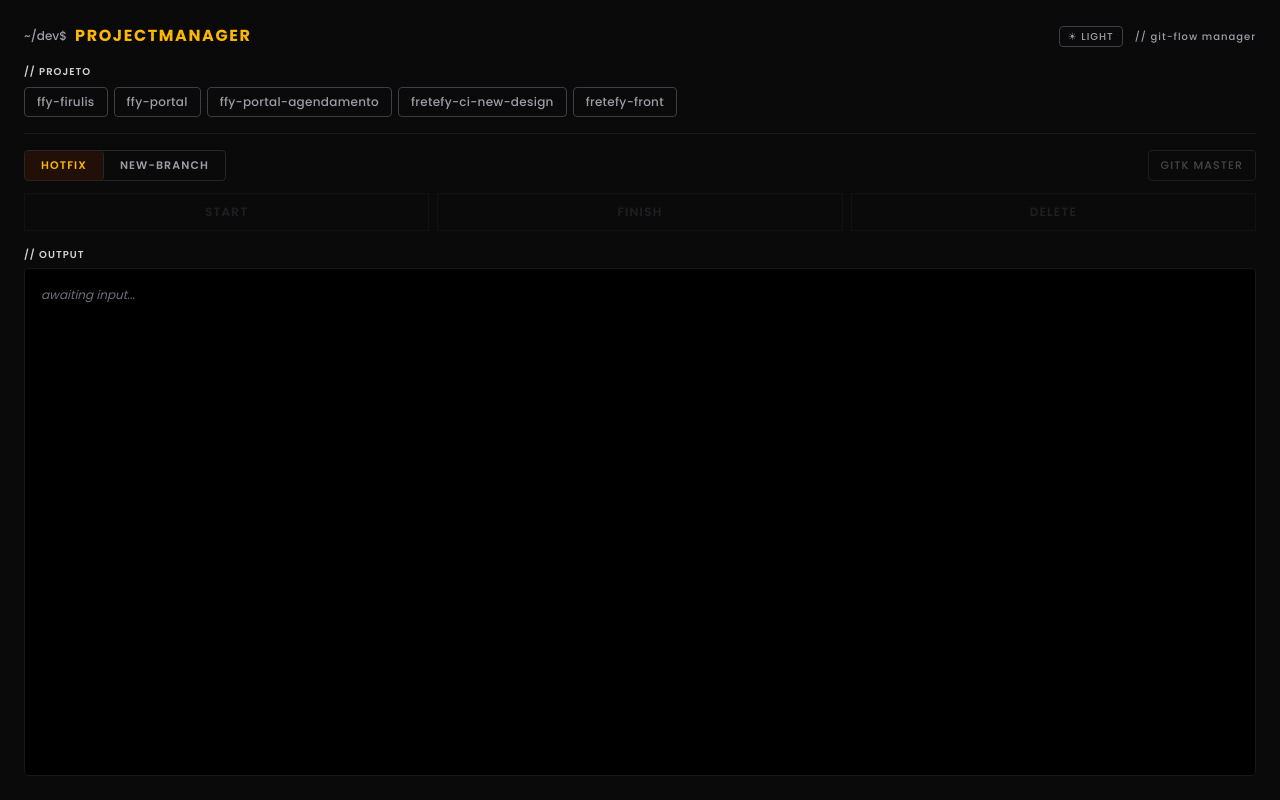
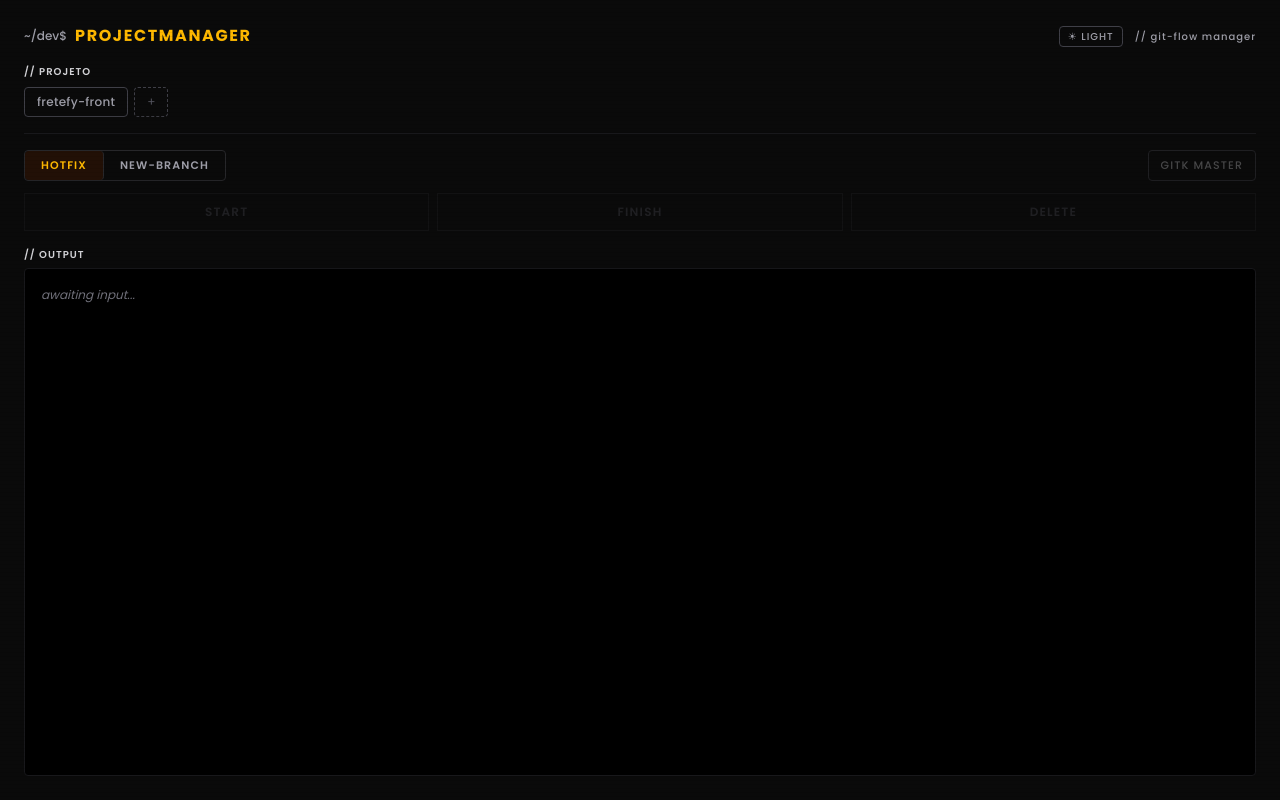
Before and after one commit to vssoares/hotfixGen, a React (Vite) app: page / in a window 1280 px wide. Built offline with nearby package versions, Linux system fonts and the light colour scheme.

Commit message:
add modal add project

```diff
--- a/electron/main.js
+++ b/electron/main.js
@@ -1,4 +1,4 @@
-const { app, BrowserWindow, ipcMain } = require('electron')
+const { app, BrowserWindow, ipcMain, dialog } = require('electron')
 const path = require('path')
 const { spawn } = require('child_process')
 
@@ -84,6 +84,12 @@ ipcMain.handle('run-command', (event, { action, version, projectPath, branchType
   return { ok: true }
 })
 
+ipcMain.handle('dialog:open-folder', async () => {
+  const result = await dialog.showOpenDialog({ properties: ['openDirectory'] })
+  if (result.canceled) return null
+  return result.filePaths[0]
+})
+
 ipcMain.handle('open-gitk', (_event, { projectPath }) => {
   const fetch = spawn('git', ['fetch', '--all'], { cwd: projectPath })
   fetch.on('close', () => {
--- a/electron/preload.js
+++ b/electron/preload.js
@@ -13,6 +13,9 @@ contextBridge.exposeInMainWorld('api', {
   onDone: (callback) =>
     ipcRenderer.on('ps:done', (_event, code) => callback(code)),
 
+  selectFolder: () =>
+    ipcRenderer.invoke('dialog:open-folder'),
+
   openGitk: (projectPath) =>
     ipcRenderer.invoke('open-gitk', { projectPath }),
 
--- a/src/App.jsx
+++ b/src/App.jsx
@@ -13,6 +13,9 @@ export default function App() {
     const saved = localStorage.getItem('theme')
     return saved !== null ? saved === 'dark' : true
   })
+  const [customProjects, setCustomProjects] = useState(() => {
+    try { return JSON.parse(localStorage.getItem('customProjects') ?? '[]') } catch { return [] }
+  })
   const [selectedProject, setSelectedProject] = useState(null)
   const [selectedAction, setSelectedAction] = useState(null)
   const [version, setVersion] = useState('')
@@ -26,6 +29,27 @@ export default function App() {
   useEffect(() => {
     localStorage.setItem('theme', dark ? 'dark' : 'light')
   }, [dark])
+
+  useEffect(() => {
+    localStorage.setItem('customProjects', JSON.stringify(customProjects))
+  }, [customProjects])
+
+  const defaultProjects = PROJECTS.map(p => ({ name: p, path: `${BASE_PATH}\\${p}`, isCustom: false }))
+  const allProjects = [...defaultProjects, ...customProjects.map(p => ({ ...p, isCustom: true }))]
+
+  function getProjectPath(name) {
+    return allProjects.find(p => p.name === name)?.path ?? `${BASE_PATH}\\${name}`
+  }
+
+  function handleAddProject({ name, path }) {
+    if (allProjects.some(p => p.name === name)) return
+    setCustomProjects(prev => [...prev, { name, path }])
+  }
+
+  function handleRemoveProject(name) {
+    if (selectedProject === name) setSelectedProject(null)
+    setCustomProjects(prev => prev.filter(p => p.name !== name))
+  }
 
   const branchPreview = branchUs.trim()
     ? `feature/${branchType}-${branchUs.trim()}-${branchName.trim()}`
@@ -67,7 +91,7 @@ export default function App() {
 
   async function handleExecute() {
     if (!selectedProject || !selectedAction || !version.trim() || running) return
-    const projectPath = `${BASE_PATH}\\${selectedProject}`
+    const projectPath = getProjectPath(selectedProject)
     setLines([{ text: `> [${selectedProject}] hf ${selectedAction} ${version.trim()}`, type: 'system' }])
     setupListeners()
     await window.api.run(selectedAction, version.trim(), projectPath)
@@ -75,14 +99,14 @@ export default function App() {
 
   async function handleOpenGitk() {
     if (!selectedProject || running) return
-    const projectPath = `${BASE_PATH}\\${selectedProject}`
+    const projectPath = getProjectPath(selectedProject)
     setLines(prev => [...prev, { text: `> [${selectedProject}] gitk master`, type: 'system' }])
     await window.api.openGitk(projectPath)
   }
 
   async function handleCreateBranch() {
     if (!selectedProject || !branchName.trim() || running) return
-    const projectPath = `${BASE_PATH}\\${selectedProject}`
+    const projectPath = getProjectPath(selectedProject)
     setLines([{ text: `> [${selectedProject}] criar branch: ${branchPreview}`, type: 'system' }])
     setupListeners()
     await window.api.run('new-branch', '', projectPath, {
@@ -97,9 +121,11 @@ export default function App() {
       <Header dark={dark} onToggleTheme={() => setDark(d => !d)} />
 
       <ProjectSelector
-        projects={PROJECTS}
+        projects={allProjects}
         selected={selectedProject}
         onSelect={handleProjectClick}
+        onAdd={handleAddProject}
+        onRemove={handleRemoveProject}
         disabled={running}
       />
 
--- /dev/null
+++ b/src/components/AddProjectModal.jsx
@@ -0,0 +1,79 @@
+import { useState } from 'react'
+import Button from './Button'
+
+export default function AddProjectModal({ onAdd, onClose }) {
+  const [name, setName] = useState('')
+  const [folderPath, setFolderPath] = useState('')
+
+  async function handleBrowse() {
+    const selected = await window.api.selectFolder()
+    if (!selected) return
+    setFolderPath(selected)
+    if (!name.trim()) {
+      setName(selected.split(/[\\/]/).pop())
+    }
+  }
+
+  function handleAdd() {
+    if (!name.trim() || !folderPath.trim()) return
+    onAdd({ name: name.trim(), path: folderPath.trim() })
+    onClose()
+  }
+
+  return (
+    <div
+      className="fixed inset-0 z-50 flex items-center justify-center bg-black/60"
+      onClick={e => e.target === e.currentTarget && onClose()}
+    >
+      <div className="w-[480px] bg-zinc-50 dark:bg-[#111] border border-zinc-200 dark:border-zinc-800 shadow-2xl p-6 flex flex-col gap-4">
+        <span className="text-[10px] font-semibold text-zinc-600 dark:text-zinc-300 uppercase tracking-widest">// novo projeto</span>
+
+        <div className="flex flex-col gap-1.5">
+          <label className="text-[10px] text-zinc-500 dark:text-zinc-500 uppercase tracking-widest">nome</label>
+          <input
+            className="bg-transparent border border-zinc-300 dark:border-zinc-700 text-zinc-800 dark:text-zinc-100 text-xs px-3 py-2 outline-none focus:border-amber-400 dark:focus:border-amber-500 placeholder:text-zinc-400 dark:placeholder:text-zinc-600"
+            placeholder="ex: meu-projeto"
+            value={name}
+            onChange={e => setName(e.target.value)}
+          />
+        </div>
+
+        <div className="flex flex-col gap-1.5">
+          <label className="text-[10px] text-zinc-500 dark:text-zinc-500 uppercase tracking-widest">caminho</label>
+          <div className="flex gap-2">
+            <input
+              className="flex-1 bg-transparent border border-zinc-300 dark:border-zinc-700 text-zinc-800 dark:text-zinc-100 text-xs px-3 py-2 outline-none focus:border-amber-400 dark:focus:border-amber-500 placeholder:text-zinc-400 dark:placeholder:text-zinc-600"
+              placeholder="C:\caminho\do\projeto"
+              value={folderPath}
+              onChange={e => setFolderPath(e.target.value)}
+            />
+            <button
+              className="cursor-pointer px-3 py-2 text-[11px] tracking-widest uppercase whitespace-nowrap border border-zinc-300 dark:border-zinc-700 text-zinc-500 dark:text-zinc-400 hover:border-amber-400 dark:hover:border-amber-500 hover:text-amber-600 dark:hover:text-amber-400 transition-colors duration-100"
+              onClick={handleBrowse}
+            >
+              Selecionar
+            </button>
+          </div>
+        </div>
+
+        <div className="flex gap-2 justify-end pt-1">
+          <button
+            className="cursor-pointer px-4 py-1.5 text-[11px] tracking-widest uppercase border border-zinc-300 dark:border-zinc-700 text-zinc-500 dark:text-zinc-400 hover:border-zinc-500 dark:hover:border-zinc-500 hover:text-zinc-700 dark:hover:text-zinc-200 transition-colors duration-100"
+            onClick={onClose}
+          >
+            cancelar
+          </button>
+          <Button
+            variant="outline"
+            color="amber"
+            className="px-4 py-1.5 text-[11px] tracking-widest uppercase"
+            onClick={handleAdd}
+            disabled={!name.trim() || !folderPath.trim()}
+          >
+            adicionar
+          </Button>
+        </div>
+      </div>
+    </div>
+  )
+}
--- a/src/components/ProjectSelector.jsx
+++ b/src/components/ProjectSelector.jsx
@@ -1,25 +1,57 @@
+import { useState } from 'react'
 import Button from './Button'
+import AddProjectModal from './AddProjectModal'
 
-export default function ProjectSelector({ projects, selected, onSelect, disabled }) {
+export default function ProjectSelector({ projects, selected, onSelect, onAdd, onRemove, disabled }) {
+  const [showModal, setShowModal] = useState(false)
+
   return (
+    <>
       <div className="flex flex-col gap-2">
-      <span className="text-[10px] font-semibold text-zinc-600 dark:text-zinc-300 font-semibold uppercase tracking-widest">// projeto</span>
-      <div className="flex flex-wrap gap-1.5">
+        <span className="text-[10px] font-semibold text-zinc-600 dark:text-zinc-300 uppercase tracking-widest">// projeto</span>
+        <div className="flex flex-wrap gap-1.5 items-center">
           {projects.map(project => (
+            <div key={project.name} className="relative group">
               <Button
-            key={project}
                 variant="toggle"
-            isActive={selected === project}
+                isActive={selected === project.name}
                 active="bg-amber-100/50 dark:bg-amber-950/50 text-amber-700 dark:text-amber-300 border-amber-400 dark:border-amber-600 shadow-[0_0_10px_rgba(245,158,11,0.2)] rounded-sm"
                 idle="bg-transparent text-zinc-600 dark:text-zinc-400 border-zinc-300 dark:border-zinc-700 hover:border-amber-400 dark:hover:border-amber-600 hover:text-amber-600 dark:hover:text-amber-400 rounded-sm"
                 className="px-3 py-1.5 border text-xs font-medium tracking-wide"
-            onClick={() => onSelect(project)}
+                onClick={() => onSelect(project.name)}
                 disabled={disabled}
               >
-            {project}
+                {project.name}
               </Button>
+              {project.isCustom && (
+                <button
+                  className="absolute -top-1.5 -right-1.5 hidden group-hover:flex items-center justify-center w-3.5 h-3.5 rounded-full bg-zinc-200 dark:bg-zinc-700 text-zinc-500 dark:text-zinc-400 hover:bg-red-500 hover:text-white transition-colors text-[8px] leading-none cursor-pointer"
+                  onClick={() => onRemove(project.name)}
+                  title="Remover projeto"
+                >
+                  ✕
+                </button>
+              )}
+            </div>
           ))}
+
+          <button
+            className="cursor-pointer px-3 py-1.5 border border-dashed border-zinc-300 dark:border-zinc-700 text-zinc-400 dark:text-zinc-600 hover:border-amber-400 dark:hover:border-amber-600 hover:text-amber-500 dark:hover:text-amber-500 text-xs rounded-sm transition-colors duration-100"
+            onClick={() => setShowModal(true)}
+            disabled={disabled}
+            title="Adicionar projeto"
+          >
+            +
+          </button>
         </div>
       </div>
+
+      {showModal && (
+        <AddProjectModal
+          onAdd={onAdd}
+          onClose={() => setShowModal(false)}
+        />
+      )}
+    </>
   )
 }
--- a/src/constants.js
+++ b/src/constants.js
@@ -1,10 +1,6 @@
 export const BASE_PATH = 'C:\\Users\\ViniciusSoaresdeSant\\Desktop\\Fretefy\\Front'
 
 export const PROJECTS = [
-  'ffy-firulis',
-  'ffy-portal',
-  'ffy-portal-agendamento',
-  'fretefy-ci-new-design',
   'fretefy-front',
 ]
 
```
Lines whose indentation alone changed are shown as unchanged.
